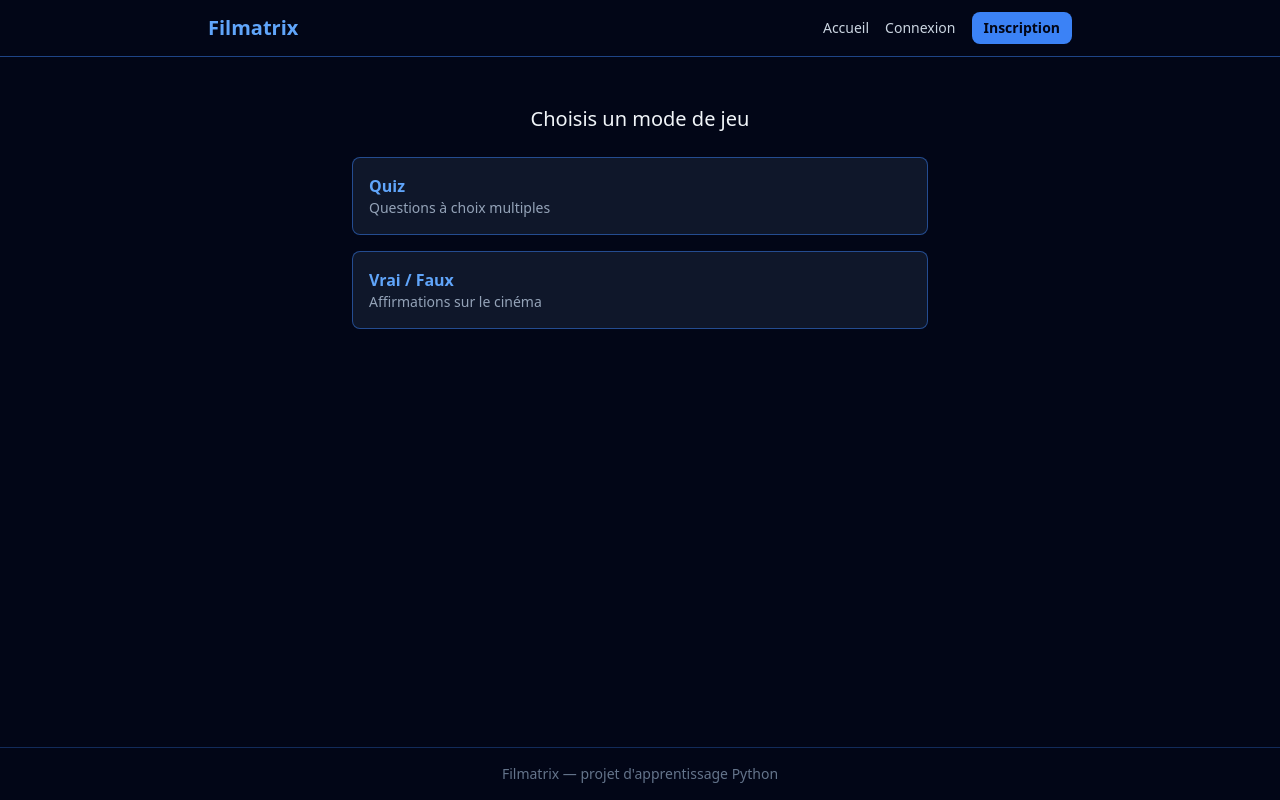
After one commit to Pauline-hiez/filmatrix, a Flask app: page /modes in a window 1280 px wide. The commit adds this page. Run offline with Flask 3, Linux system fonts and the light colour scheme; some libraries are stand-ins or nearby versions.

Commit message:
Séparation des modes de jeu

```diff
--- a/app.py
+++ b/app.py
@@ -31,9 +31,17 @@ def charger_utilisateur(user_id: str):
     """Indique à Flask-Login comment retrouver un utilisateur depuis son id de session"""
     return User.query.get(int(user_id))
 
-def trouver_question(question_id: int):
-    """Cherche une question par son id dans la liste des QUESTIONS"""
-    return Question.query.get(question_id)
+def trouver_question(mode: str, position: int):
+    """Cherche la question à une position donnée, parmi celles d'un mode précis"""
+    questions_du_mode = (
+            Question.query.filter_by(mode=mode).order_by(Question.id).all()
+        )
+
+    index = position - 1
+    if index < 0 or index >= len(questions_du_mode):
+        return None
+
+    return questions_du_mode[index]
 
 def convertir_reponse(mode: str, valeur_brute: str):
     """Convertit la valeur texte du formulaire dans le type attendu par check_answer"""
@@ -95,28 +103,33 @@ def deconnexion() -> str:
     logout_user()
     return redirect(url_for("accueil"))
 
-@app.route("/quiz/<int:question_id>", methods=["GET", "POST"])
-def quiz(question_id: int) -> str:
-    """Affiche une question (GET) ou traite la réponse envoyée (POST)"""
-    question = trouver_question(question_id)
+@app.route("/modes")
+def modes() -> str:
+    """Affiche la liste des modes de jeu disponibles"""
+    return render_template("modes.html")
+
+@app.route("/quiz/<mode>/<int:position>", methods=["GET", "POST"])
+def quiz(mode: str, position: int) -> str:
+    """Affiche une question (GET) ou traite la réponse envoyée (POST)."""
+    question = trouver_question(mode, position)
 
     if question is None:
         return render_template("termine.html")
 
     if question.necessite_compte and not current_user.is_authenticated:
-        flash("Connecte-toi pour accèder à cette question.")
+        flash("Connecte-toi pour accéder à cette question.")
         return redirect(url_for("connexion"))
 
     if request.method == "POST":
         reponse_brute = request.form["reponse"]
         reponse_joueur = convertir_reponse(question.mode, reponse_brute)
         est_correct = check_answer(question, reponse_joueur)
-        question_suivante_id = question_id + 1
         return render_template(
             "resultat.html",
             est_correct=est_correct,
-            question_suivante_id=question_suivante_id,
-            )
+            mode=mode,
+            position_suivante=position + 1,
+        )
 
     return render_template("quiz.html", question=question)
 
--- a/templates/accueil.html
+++ b/templates/accueil.html
@@ -3,7 +3,7 @@
 {% block content %}
 <div class="text-center mt-12">
     <h2 class="text-xl text-slate-300 mb-6">Prêt à tester tes connaissances cinéma ?</h2>
-    <a href="{{ url_for('quiz', question_id=1) }}"
+    <a href="{{ url_for('modes') }}"
        class="inline-block bg-blue-500 hover:bg-blue-400 text-slate-950 font-bold px-6 py-3 rounded-lg shadow-[0_0_15px_rgba(59,130,246,0.4)] transition">
         Commencer le quiz
     </a>
--- /dev/null
+++ b/templates/modes.html
@@ -0,0 +1,21 @@
+{% extends "base.html" %}
+
+{% block content %}
+<div class="max-w-xl mx-auto mt-8">
+    <h2 class="text-xl mb-6 text-center">Choisis un mode de jeu</h2>
+
+    <div class="flex flex-col gap-4">
+        <a href="{{ url_for('quiz', mode='qcm', position=1) }}"
+           class="bg-slate-900 hover:bg-slate-800 border border-blue-500/50 rounded-lg px-4 py-4 transition">
+            <p class="font-bold text-blue-400">Quiz</p>
+            <p class="text-sm text-slate-400">Questions à choix multiples</p>
+        </a>
+
+        <a href="{{ url_for('quiz', mode='vrai_faux', position=1) }}"
+           class="bg-slate-900 hover:bg-slate-800 border border-blue-500/50 rounded-lg px-4 py-4 transition">
+            <p class="font-bold text-blue-400">Vrai / Faux</p>
+            <p class="text-sm text-slate-400">Affirmations sur le cinéma</p>
+        </a>
+    </div>
+</div>
+{% endblock %}
--- a/templates/resultat.html
+++ b/templates/resultat.html
@@ -8,7 +8,7 @@
         <p class="text-2xl font-bold text-red-400 mb-6">Mauvaise réponse.</p>
     {% endif %}
 
-    <a href="{{ url_for('quiz', question_id=question_suivante_id) }}"
+    <a href="{{ url_for('quiz', mode=mode, position=position_suivante) }}"
        class="inline-block bg-blue-500 hover:bg-blue-400 text-slate-950 font-bold px-6 py-3 rounded-lg shadow-[0_0_15px_rgba(59,130,246,0.4)] transition">
         Question suivante
     </a>
```
